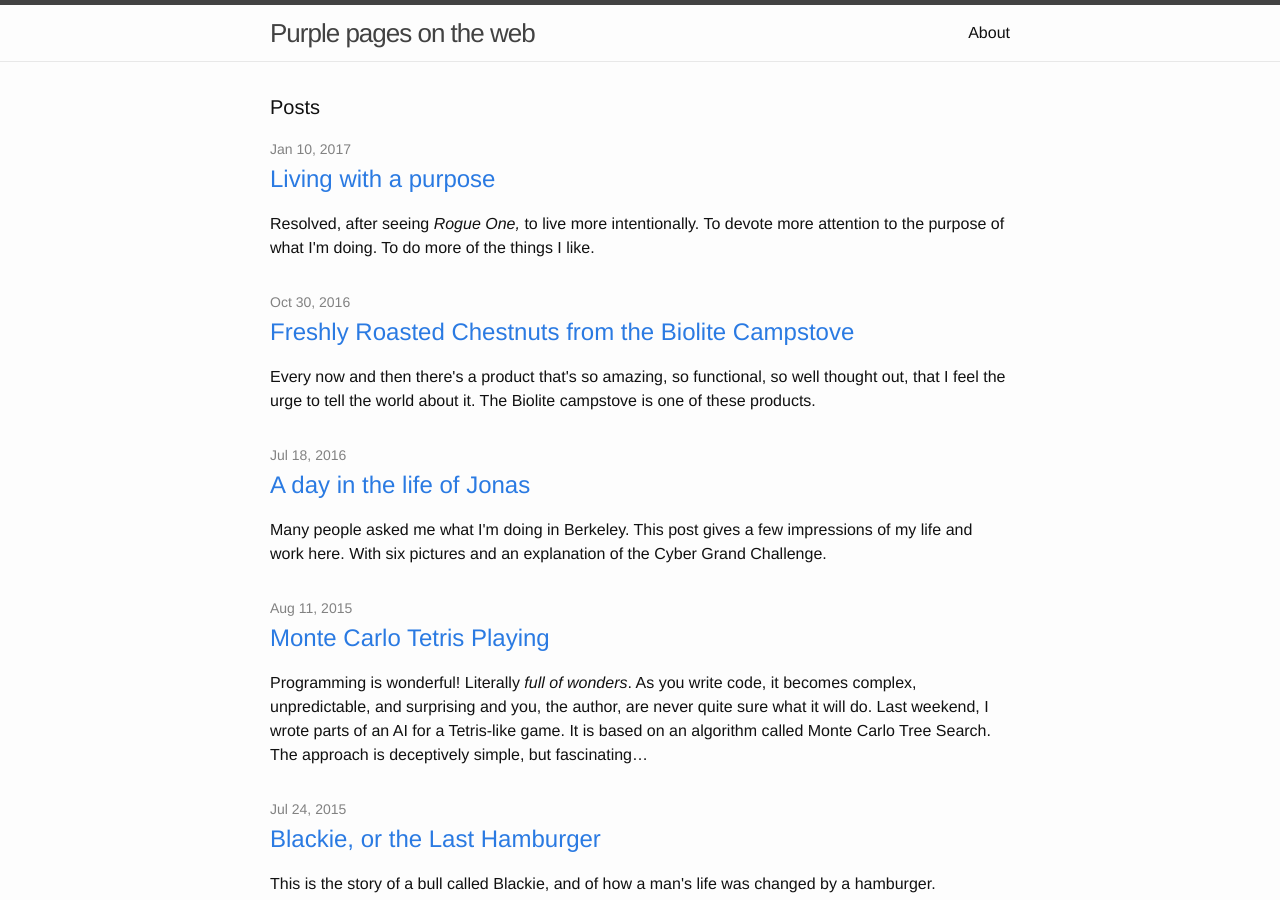
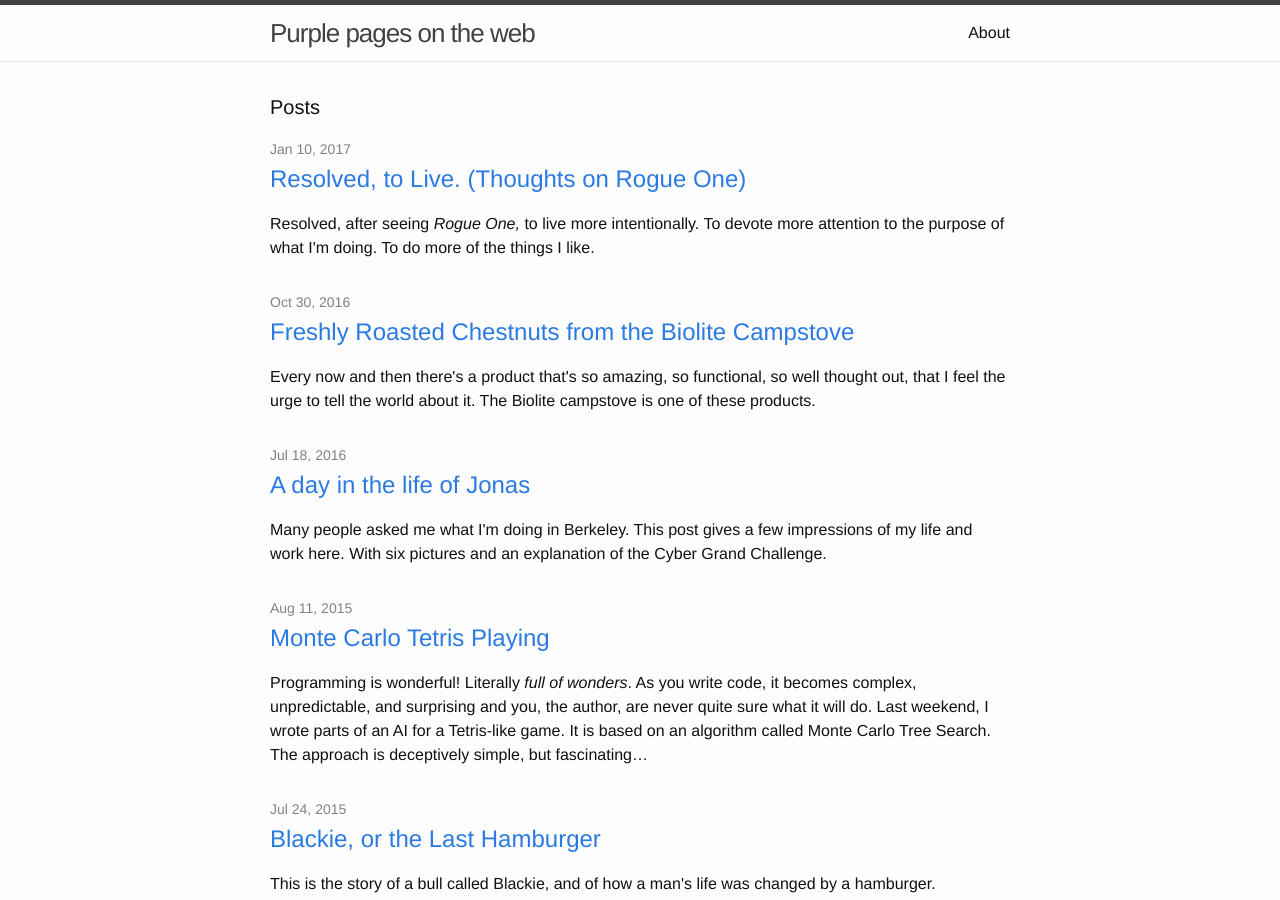
Before and after one commit to Sjlver/Sjlver.github.io, a Jekyll site: the page built from index.html, in a window 1280 px wide and 900 px high. Built offline with Jekyll 4.4.1, drawn with Linux system fonts in a browser that asks for light colours; some of the changed lines change nothing that is shown.

Commit message:
Editing the Rogue One post.

```diff
--- a/_posts/2017-01-10-living-with-purpose.md
+++ b/_posts/2017-01-10-living-with-purpose.md
@@ -1,6 +1,6 @@
 ---
 layout:     post
-title:      "Living with a purpose"
+title:      "Resolved, to Live. (Thoughts on Rogue One)"
 categories: reviews
 excerpt: >
     Resolved, after seeing <em>Rogue One,</em> to live more intentionally. To devote
@@ -34,16 +34,19 @@
 the moon shining through the clouds. I felt alive. I was moving, breathing,
 experiencing the beauty of the world around me. One with the force, if you will.
 
-In that moment, I felt some pity for the characters in Rogue One. People caught
-up in their wars, fighting for so many things that don't matter, losing their
-lives for a rebellion, finding family only to watch them die. In this war movie,
-peace is a short moment on the beach before an explosion rips you apart.
+In that moment, I felt pity for the characters in Rogue One. People caught
+up in their wars, fighting for so many things that don't matter. Children who
+find their family only to watch them die. Guardians of long-lost treasures
+searching for a glimmer of hope. In this war movie, peace is a short moment on
+the beach before an explosion rips you apart.
 
-And what about me? I resolve to spend my time more purposefully. To take my
-guitar to the lakeside from time to time. To sing and pray more. To go running.
-To think about the usefulness of my research, and to work on it with all my
-heart. To love the people around me and show that love to them while they're
-alive. To love God with heart, soul, mind, strength.
+And I? I resolve to spend my time more purposefully. To be a peacemaker when I
+can. To take my guitar to the lakeside from time to time. To go running. To sing
+and pray more. To think about the usefulness of my research, and to work on it
+with all my heart. To love the people around me and show my love to them while
+they're alive. And to love God with heart, soul, mind, strength.
+
+There's more to life than (star) wars... let's live!
 
 ---
 
```
